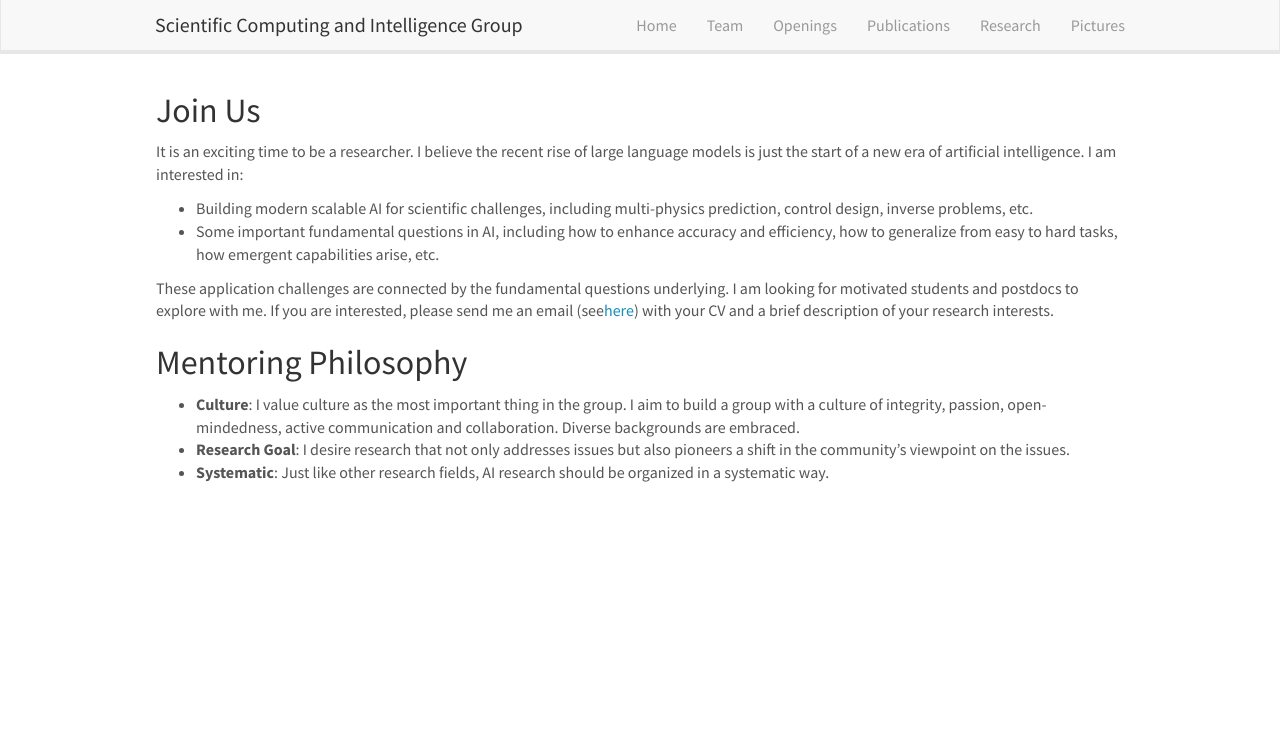
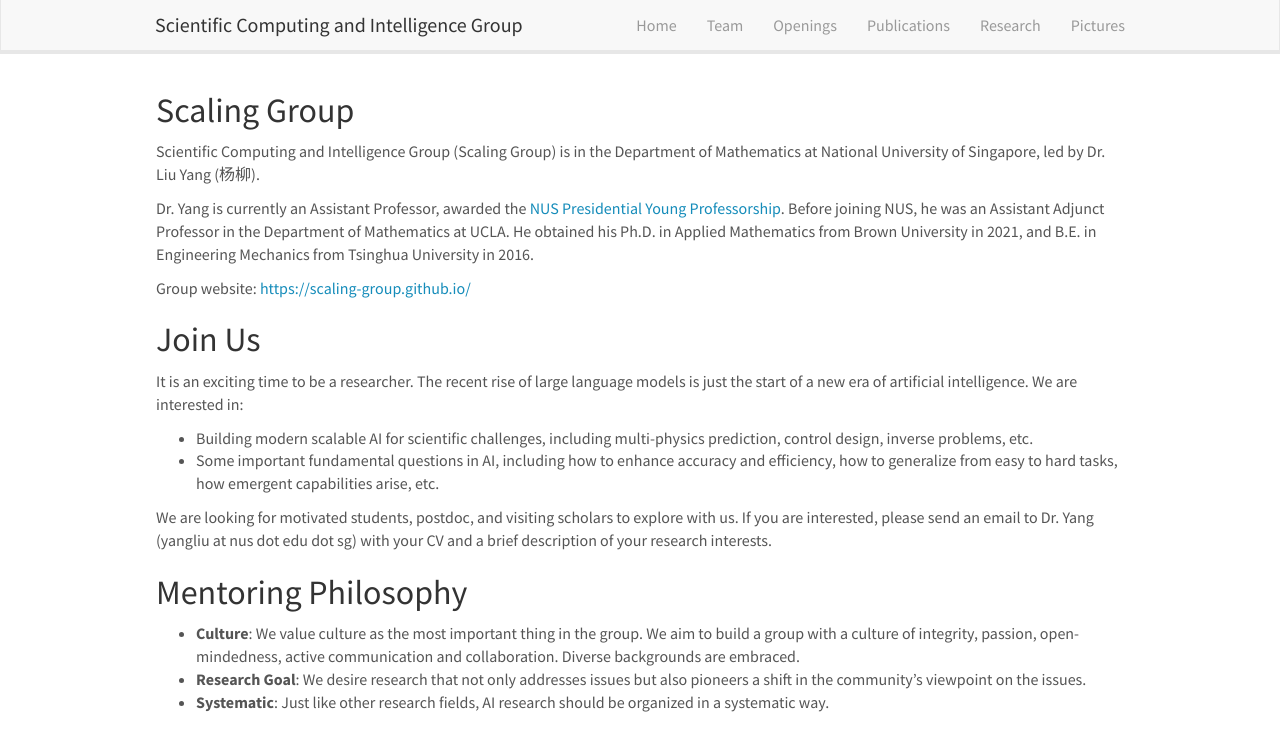
Before and after one commit to scaling-group/scaling-group.github.io, a Jekyll site: the page built from _pages/openings.md, in a window 1280 px wide. Shown: the top 751 px of the page. Built offline with Jekyll 4.4.1, drawn with Linux system fonts in a browser that asks for light colours.

```diff
--- a/_data/news.yml
+++ b/_data/news.yml
@@ -1,6 +1,6 @@
 
 - date: September 17-27 2024
-  headline: Liu Yang will visit Tsinghua University in China. Let me know if you are around and interested in meeting up!
+  headline: Liu Yang will visit Tsinghua University in Beijing. Let me know if you are around and interested in meeting up!
 
 
 - date: July 31 2024
--- a/_pages/openings.md
+++ b/_pages/openings.md
@@ -6,20 +6,28 @@ sitemap: false
 permalink: /openings
 ---
 
+## Scaling Group
+
+Scientific Computing and Intelligence Group (Scaling Group) is in the Department of Mathematics at National University of Singapore, led by Dr. Liu Yang (杨柳).
+
+Dr. Yang is currently an Assistant Professor, awarded the [NUS Presidential Young Professorship](https://www.nus.edu.sg/careers/nus-programmes). Before joining NUS, he was an Assistant Adjunct Professor in the Department of Mathematics at UCLA. He obtained his Ph.D. in Applied Mathematics from Brown University in 2021, and B.E. in Engineering Mechanics from Tsinghua University in 2016.
+
+Group website: [https://scaling-group.github.io/](https://scaling-group.github.io/)
 
 ## Join Us
 
-It is an exciting time to be a researcher. I believe the recent rise of large language models is just the start of a new era of artificial intelligence. I am interested in:
+It is an exciting time to be a researcher. The recent rise of large language models is just the start of a new era of artificial intelligence. We are interested in:
 - Building modern scalable AI for scientific challenges, including multi-physics prediction, control design, inverse problems, etc.
 - Some important fundamental questions in AI, including how to enhance accuracy and efficiency, how to generalize from easy to hard tasks, how emergent capabilities arise, etc.
 
-These application challenges are connected by the fundamental questions underlying. I am looking for motivated students and postdocs to explore with me. If you are interested, please send me an email (see[here](../team)) with your CV and a brief description of your research interests.
+
+We are looking for motivated students, postdoc, and visiting scholars to explore with us. If you are interested, please send an email to Dr. Yang (yangliu at nus dot edu dot sg) with your CV and a brief description of your research interests.
 
 
 ##  Mentoring Philosophy
 
-- **Culture**: I value culture as the most important thing in the group. I aim to build a group with a culture of integrity, passion, open-mindedness, active communication and collaboration. Diverse backgrounds are embraced.
-- **Research Goal**: I desire research that not only addresses issues but also pioneers a shift in the community's viewpoint on the issues.
+- **Culture**: We value culture as the most important thing in the group. We aim to build a group with a culture of integrity, passion, open-mindedness, active communication and collaboration. Diverse backgrounds are embraced.
+- **Research Goal**: We desire research that not only addresses issues but also pioneers a shift in the community's viewpoint on the issues.
 - **Systematic**: Just like other research fields, AI research should be organized in a systematic way.
 
 
```
Also changed, not shown: _pages/home.md (+1 -1 lines), 3 other files.
